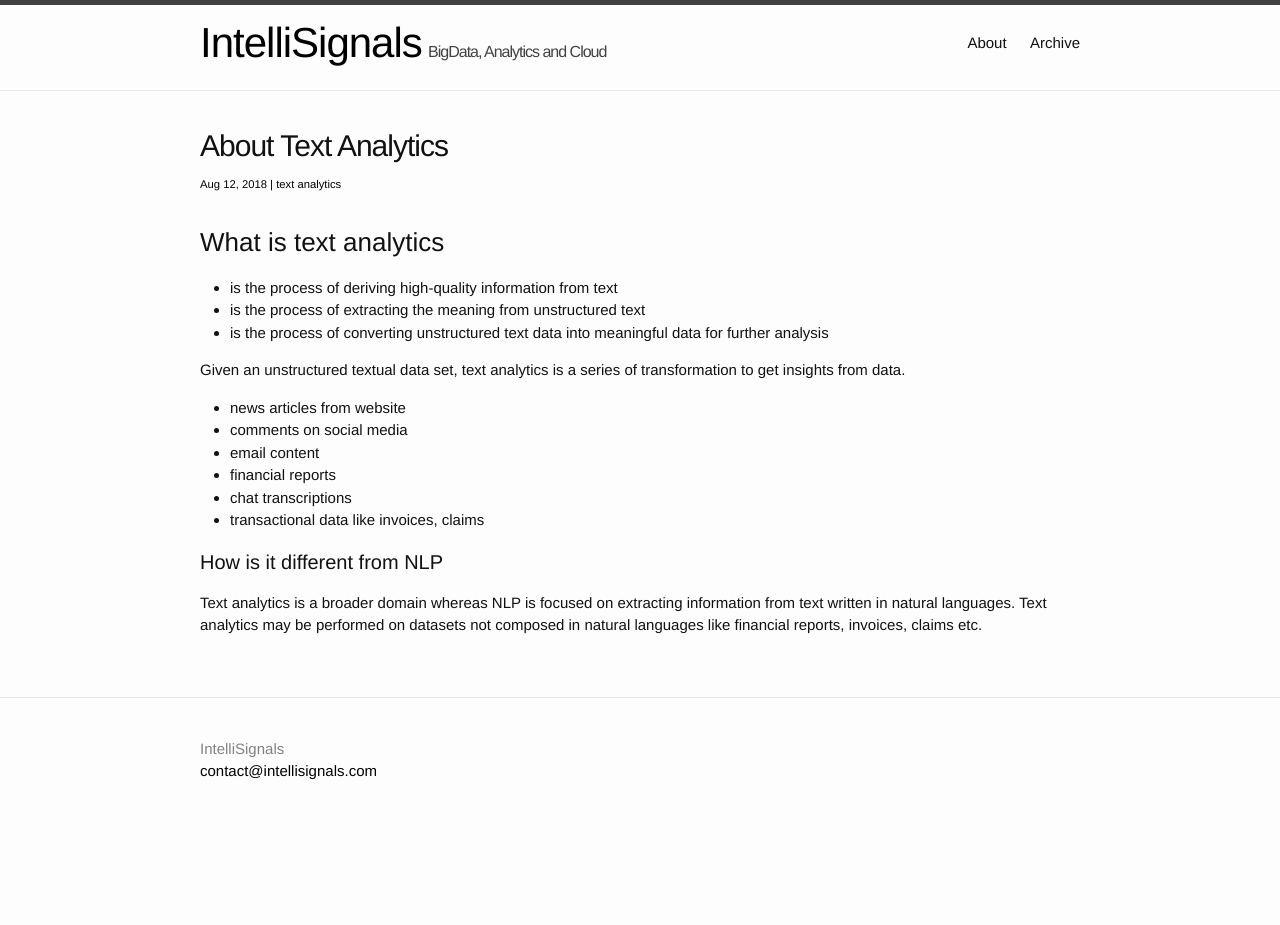
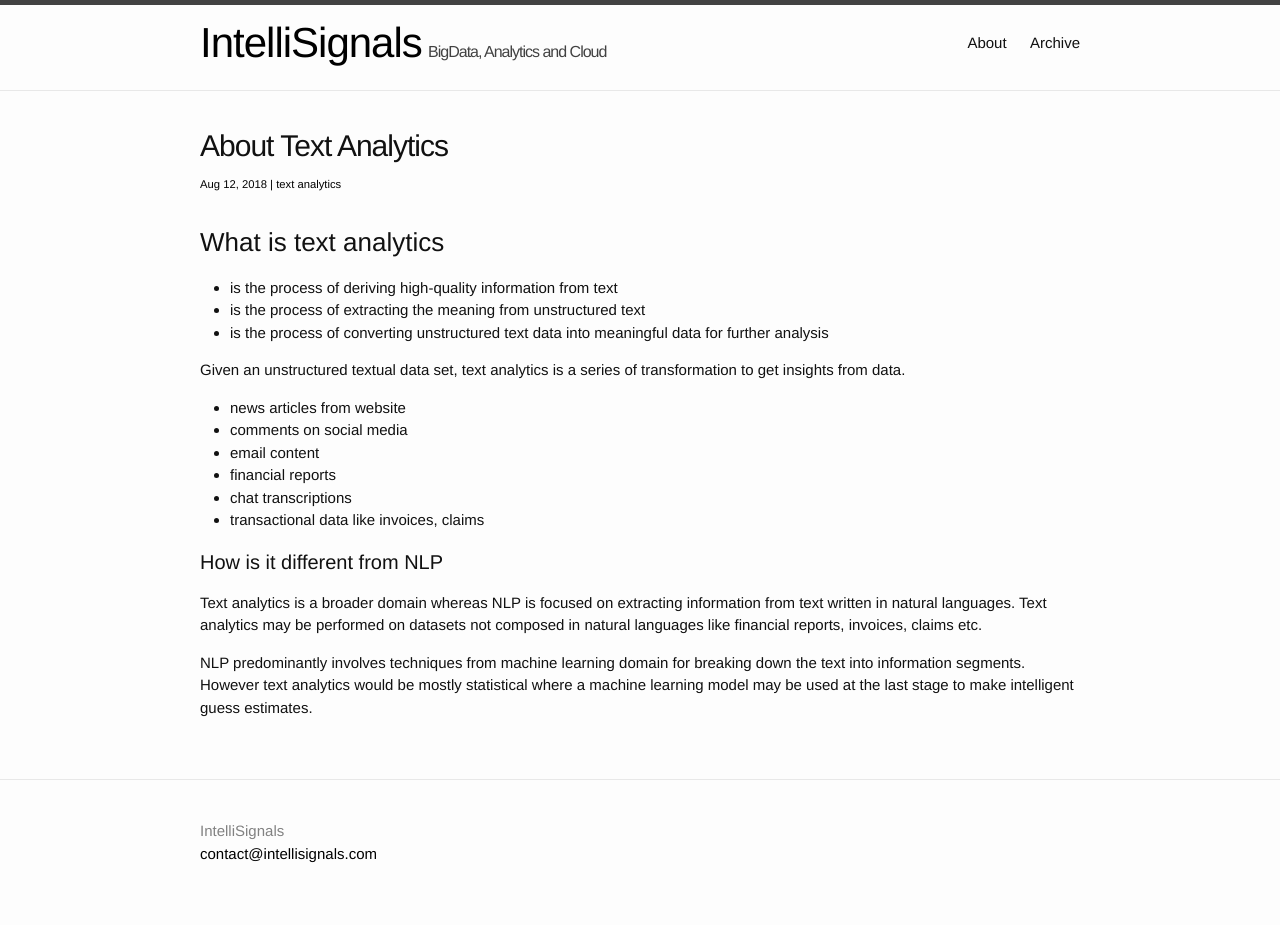
Before and after one commit to eellpp/Intelli, a Jekyll site: the page built from _posts/2018-08-13-about-text-analytics.markdown, in a window 1280 px wide. Built offline with Jekyll 4.4.1, drawn with Linux system fonts in a browser that asks for light colours; before the commit the page ends 900 px from its top, so only the background shows below that.

Commit message:
Update 2018-08-13-about-text-analytics.markdown

```diff
--- a/_posts/2018-08-13-about-text-analytics.markdown
+++ b/_posts/2018-08-13-about-text-analytics.markdown
@@ -22,3 +22,5 @@ Given an unstructured textual data set, text analytics is a series of transforma
 #### How is it different from NLP
 
 Text analytics is a broader domain whereas NLP is focused on extracting information from text written in natural languages. Text analytics may be performed on datasets not composed in natural languages like financial reports, invoices, claims etc.
+
+NLP predominantly involves techniques from machine learning domain for breaking down the text into information segments. However text analytics would be mostly statistical where a machine learning model may be used at the last stage to make intelligent guess estimates.
```
